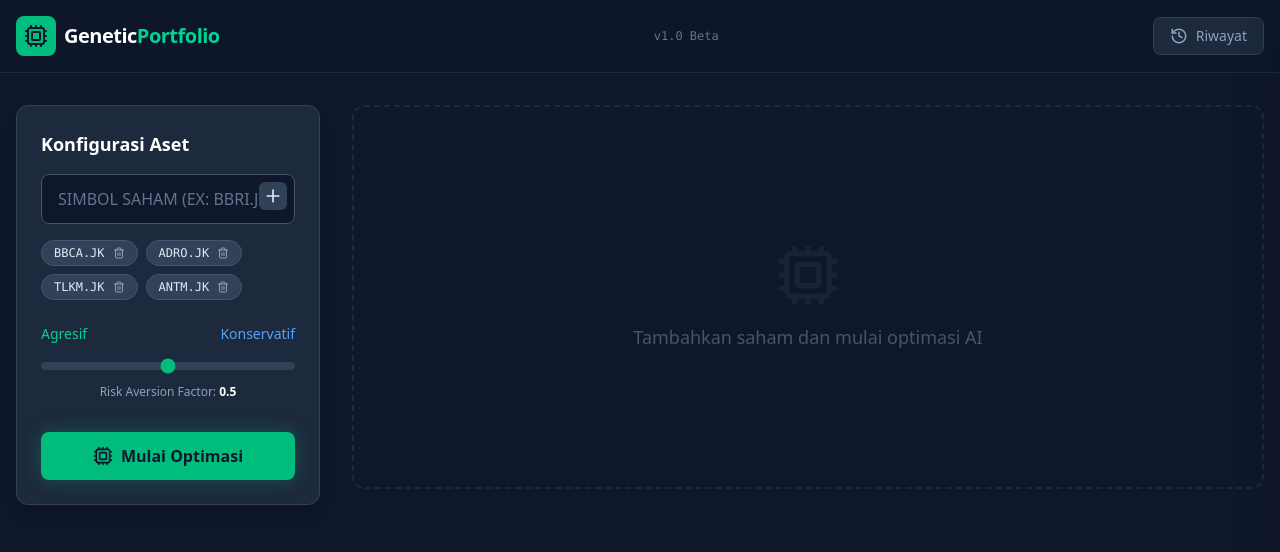
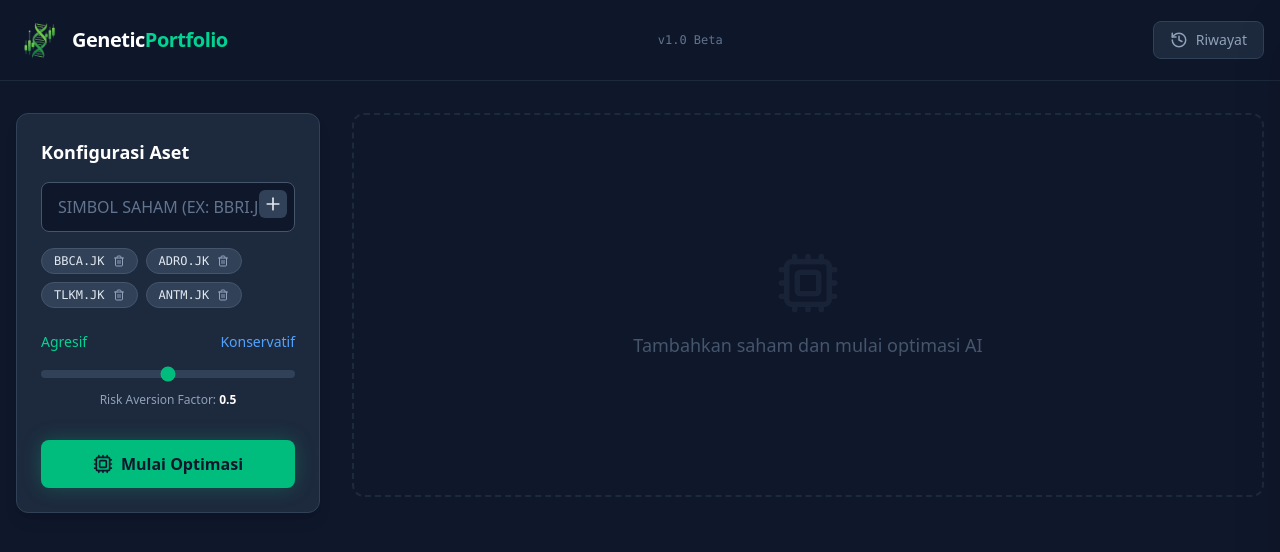
Before and after one commit to yuriya-dev/portfolio-genetics, a React (Vite) app in the folder client/: page / in a window 1280 px wide. Shown: the top 552 px of the page. Built offline with nearby package versions, Linux system fonts and the light colour scheme.

Commit message:
feat: change logo

```diff
--- a/client/src/components/Header.jsx
+++ b/client/src/components/Header.jsx
@@ -1,13 +1,14 @@
 import React from 'react';
 import { Cpu, History } from 'lucide-react';
+import logo from '../assets/logo.png';
 
 const Header = ({ onOpenHistory }) => {
   return (
     <header className="border-b border-slate-800 bg-slate-900/50 backdrop-blur-md sticky top-0 z-50">
       <div className="container mx-auto px-4 py-4 flex items-center justify-between">
         <div className="flex items-center space-x-2">
-          <div className="bg-emerald-500 p-2 rounded-lg">
-            <Cpu className="text-slate-900" size={24} />
+          <div className="w-12 h-12">
+            <img src={logo} alt="logo" />
           </div>
           <h1 className="text-xl font-bold tracking-tight text-white">
             Genetic<span className="text-emerald-400">Portfolio</span>
```
Also changed, not shown: client/src/assets/logo.png (added).
